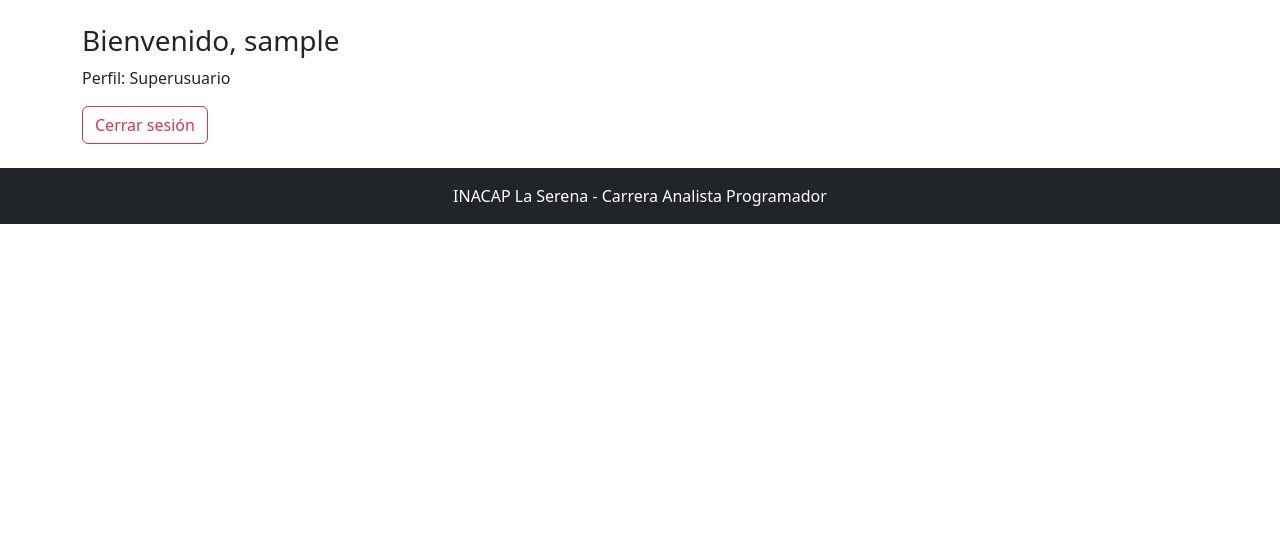
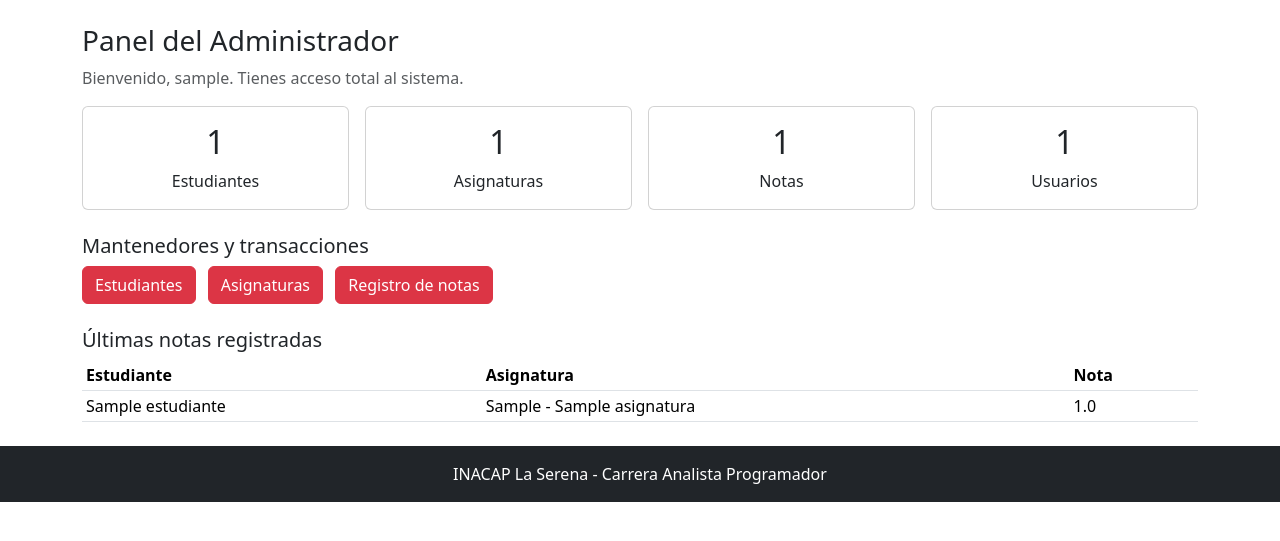
Before and after one commit to renatoelsato-cloud/sitio-inacap-eval2, a Django app: page /cuentas/dashboard/ in a window 1280 px wide. Shown: the part 151-692 px from the top of the page. Run offline with Django 5.2, Linux system fonts and the light colour scheme; a user stored in the database is signed in; tables that the repository leaves empty hold one stand-in row (values such as "Sample post"); some libraries are stand-ins or nearby versions.

Commit message:
Agrega dashboards por perfil y conecta botones de la malla a los mantenedores

```diff
--- a/cuentas/views.py
+++ b/cuentas/views.py
@@ -1,8 +1,30 @@
 from django.contrib.auth.decorators import login_required
+from django.contrib.auth.models import User
+from django.db.models import Avg
 from django.shortcuts import render
+
+from egreso.models import Estudiante, Nota
+from malla.models import Asignatura
 
 
 @login_required
 def dashboard(request):
-    grupos = list(request.user.groups.values_list("name", flat=True))
-    return render(request, "cuentas/dashboard.html", {"grupos": grupos})
+    user = request.user
+    grupos = set(user.groups.values_list("name", flat=True))
+    contexto = {
+        "total_estudiantes": Estudiante.objects.count(),
+        "total_asignaturas": Asignatura.objects.count(),
+        "total_notas": Nota.objects.count(),
+    }
+
+    if user.is_superuser or "Administrador" in grupos:
+        contexto["total_usuarios"] = User.objects.count()
+        contexto["ultimas_notas"] = Nota.objects.select_related("estudiante", "asignatura").order_by("-id")[:5]
+        return render(request, "cuentas/dashboard_admin.html", contexto)
+
+    if "Supervisor" in grupos:
+        contexto["promedio"] = Nota.objects.aggregate(p=Avg("calificacion"))["p"]
+        contexto["ultimas_notas"] = Nota.objects.select_related("estudiante", "asignatura").order_by("-id")[:5]
+        return render(request, "cuentas/dashboard_supervisor.html", contexto)
+
+    return render(request, "cuentas/dashboard_administrativo.html", contexto)
--- a/egreso/views.py
+++ b/egreso/views.py
@@ -1,7 +1,9 @@
+from django.contrib.auth.decorators import login_required
 from django.shortcuts import render
 from .models import Competencia, Estudiante, CampoLaboral, Nota
 
 
+@login_required
 def perfil(request):
     estudiantes = Estudiante.objects.all()
     campos_laborales = CampoLaboral.objects.select_related('estudiante').all()
@@ -13,6 +15,7 @@ def perfil(request):
     return render(request, 'egreso/perfil.html', contexto)
 
 
+@login_required
 def competencias(request):
     lista_competencias = Competencia.objects.all()
 
@@ -22,6 +25,7 @@ def competencias(request):
     return render(request, 'egreso/competencias.html', contexto)
 
 
+@login_required
 def notas(request):
     lista_notas = Nota.objects.select_related('estudiante', 'asignatura').all()
 
--- a/malla/views.py
+++ b/malla/views.py
@@ -1,3 +1,4 @@
+from django.contrib.auth.decorators import login_required
 from django.shortcuts import render
 from .models import Semestre
 
@@ -6,6 +7,7 @@ def inicio(request):
     return render(request, 'malla/inicio.html')
 
 
+@login_required
 def listado(request):
     semestres = Semestre.objects.prefetch_related('asignaturas').all()
 
--- /dev/null
+++ b/template/cuentas/dashboard_admin.html
@@ -0,0 +1,33 @@
+{% extends "malla/base.html" %}
+{% block principal %}
+<div class="container my-4">
+    <h3>Panel del Administrador</h3>
+    <p class="text-muted">Bienvenido, {{ user.username }}. Tienes acceso total al sistema.</p>
+
+    <div class="row g-3 mb-4">
+        <div class="col-md-3"><div class="card text-center"><div class="card-body"><h2>{{ total_estudiantes }}</h2><p class="mb-0">Estudiantes</p></div></div></div>
+        <div class="col-md-3"><div class="card text-center"><div class="card-body"><h2>{{ total_asignaturas }}</h2><p class="mb-0">Asignaturas</p></div></div></div>
+        <div class="col-md-3"><div class="card text-center"><div class="card-body"><h2>{{ total_notas }}</h2><p class="mb-0">Notas</p></div></div></div>
+        <div class="col-md-3"><div class="card text-center"><div class="card-body"><h2>{{ total_usuarios }}</h2><p class="mb-0">Usuarios</p></div></div></div>
+    </div>
+
+    <h5>Mantenedores y transacciones</h5>
+    <div class="mb-4">
+        <a href="{% url 'estudiante_listado' %}" class="btn btn-danger me-2">Estudiantes</a>
+        <a href="{% url 'asignatura_listado' %}" class="btn btn-danger me-2">Asignaturas</a>
+        <a href="{% url 'nota_listado' %}" class="btn btn-danger me-2">Registro de notas</a>
+    </div>
+
+    <h5>Últimas notas registradas</h5>
+    <table class="table table-sm">
+        <thead><tr><th>Estudiante</th><th>Asignatura</th><th>Nota</th></tr></thead>
+        <tbody>
+            {% for n in ultimas_notas %}
+            <tr><td>{{ n.estudiante.nombre }}</td><td>{{ n.asignatura }}</td><td>{{ n.calificacion }}</td></tr>
+            {% empty %}
+            <tr><td colspan="3">Aún no hay notas.</td></tr>
+            {% endfor %}
+        </tbody>
+    </table>
+</div>
+{% endblock %}
```
Also changed, not shown: template/cuentas/dashboard_administrativo.html (added, +16 -0 lines), template/cuentas/dashboard_supervisor.html (added, +33 -0 lines), template/malla/listado.html (+11 -5 lines).
